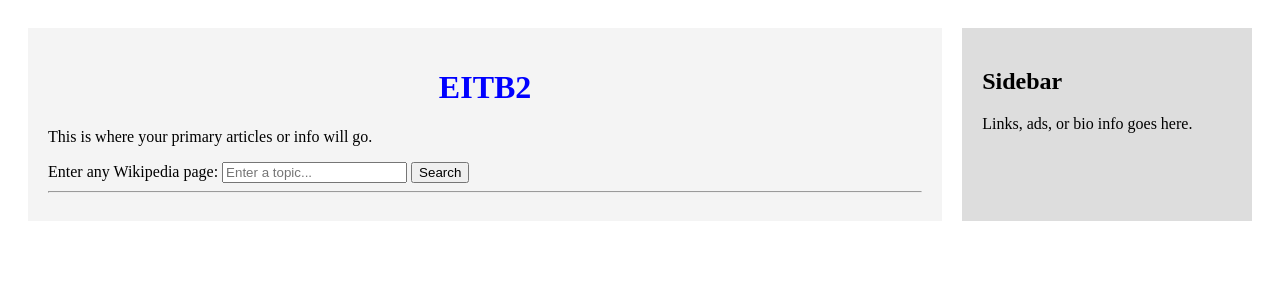
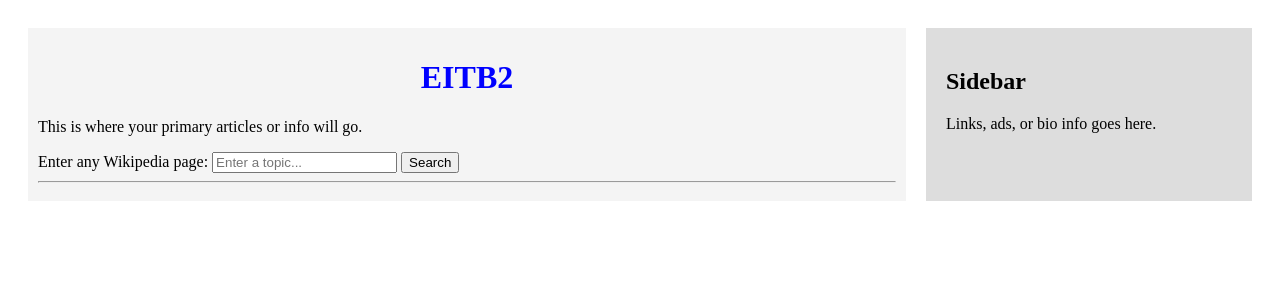
Before and after one commit to bobBillyus/EITB2, a Flask app: page / in a window 1280 px wide. Shown: the top 300 px of the page. Run offline with Flask 3, Linux system fonts and the light colour scheme; parts of the project's set-up code (start-up, migrations or seed data) failed here and were passed over.

Commit message:
making title go up 2

```diff
--- a/static/css/style.css
+++ b/static/css/style.css
@@ -10,9 +10,9 @@ h1 {
 }
 
 .main-content {
-  flex: 3.5;
+  flex: 3;
   background-color: #f4f4f4;
-  padding: 20px;
+  padding: 10px;
 }
 
 .sidebar {
```
